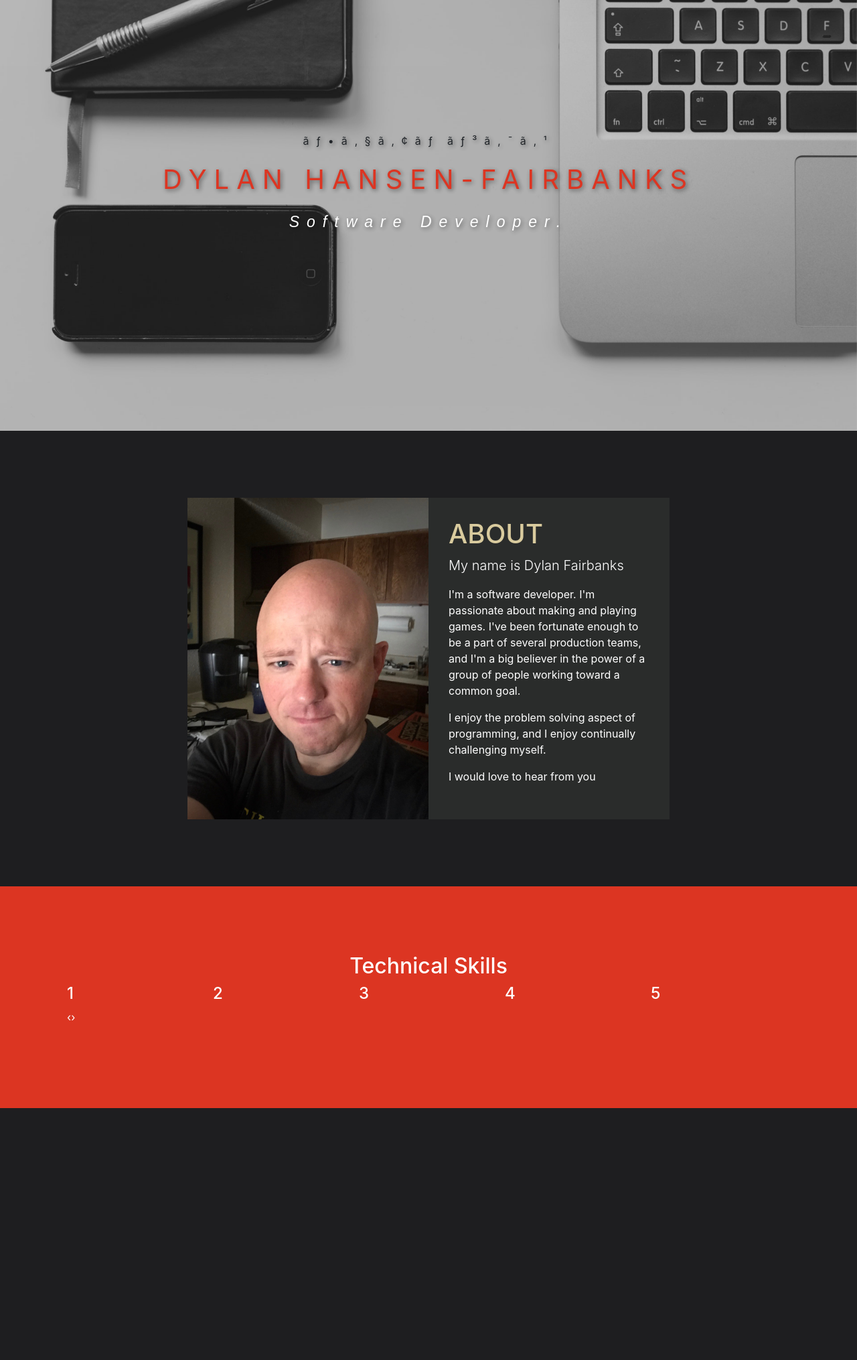
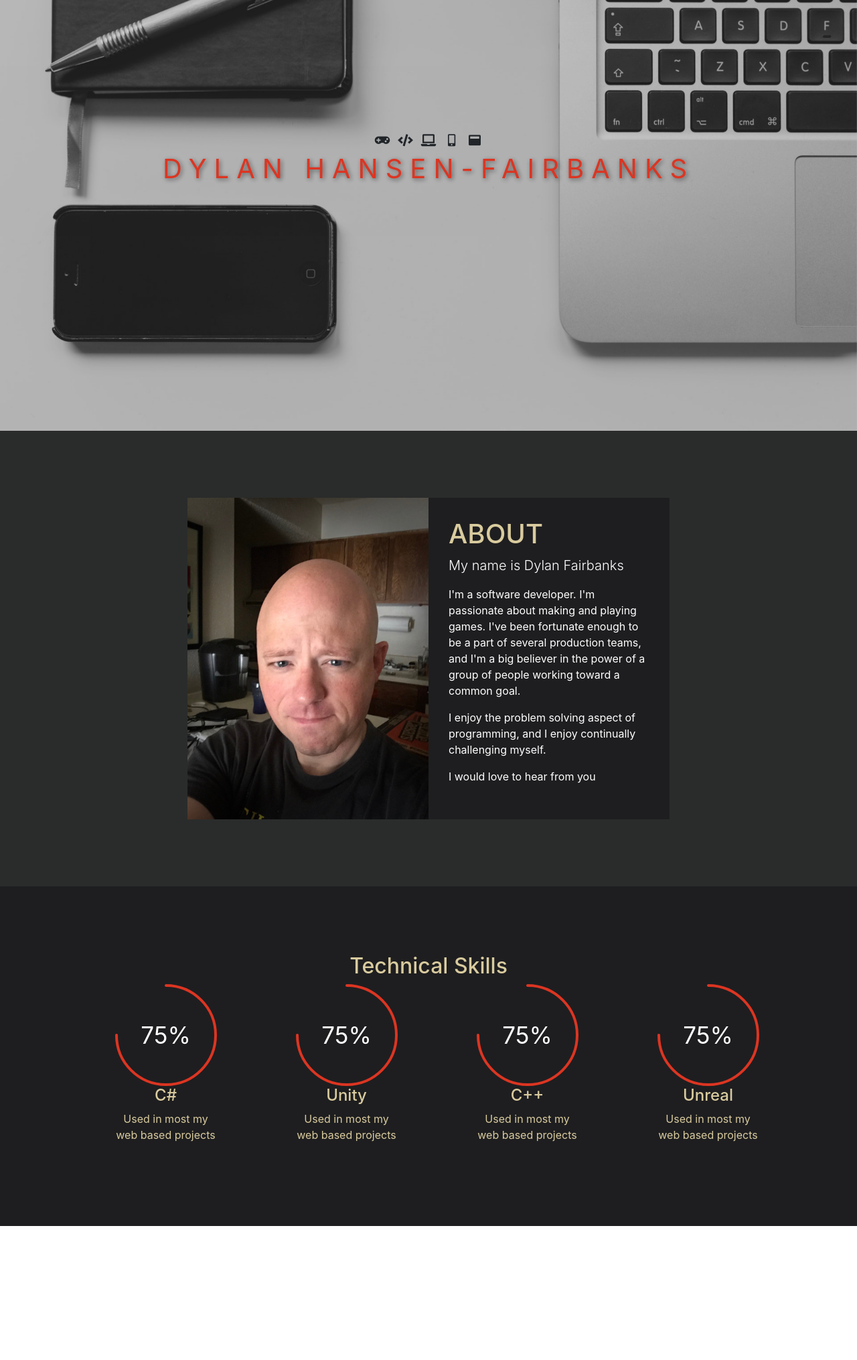
Before and after one commit to dmjusto/myPortfolio, a PHP site: page / in a window 1280 px wide. Shown: the part 157-2187 px from the top of the page at 67% size. Before the commit the page ends 1811 px from the top, so only its background shows below. Run offline with PHP 8.4, Linux system fonts and the light colour scheme; some libraries are stand-ins or nearby versions.

Commit message:
i added font awesome icons to the title section and removed the katakana

```diff
--- a/css/style.css
+++ b/css/style.css
@@ -57,15 +57,48 @@
 
 }
 .aboutSection{
-  background-color: #1E1E20;
+  background-color: #2A2C2B;
 }
 .aboutImage{
   max-width: 100%;
 }
 .skillsSection{
-  background-color: #DC3522
+  background-color: #1E1E20;
+  color: #D9CB9E;
 }
 #aboutBackground{
-  background-color: #2A2C2B;
+  background-color: #1E1E20;
   padding: 30px;
 }
+
+.skill{
+  text-align: center;
+  margin-left: 25px;
+}
+.chart{
+  position: relative;
+  width: 152px;
+  height: 152px;
+  display: inline-block;
+  text-align: center;
+}
+.chart canvas{
+  position: absolute;
+  left: 0;
+  top: 0;
+}
+.chart .percent{
+  color: #fff;
+  line-height: 152px;
+  display: inline-block;
+  font-size: 35px;
+}
+.chart .percent::after{
+  content: '%';
+}
+.owl-nav{
+  text-align: center;
+}
+/* .squareIcon{
+  font-size: 45px;
+} */
--- a/index.html
+++ b/index.html
@@ -6,6 +6,7 @@
     <link rel="stylesheet" type = "text/css" href="css/owl.carousel.min.css">
     <link rel="stylesheet" href="https://stackpath.bootstrapcdn.com/bootstrap/4.3.1/css/bootstrap.min.css" integrity="sha384-ggOyR0iXCbMQv3Xipma34MD+dH/1fQ784/j6cY/iJTQUOhcWr7x9JvoRxT2MZw1T" crossorigin="anonymous">
 
+    <link rel="stylesheet" href="https://use.fontawesome.com/releases/v5.8.1/css/all.css" integrity="sha384-50oBUHEmvpQ+1lW4y57PTFmhCaXp0ML5d60M1M7uH2+nqUivzIebhndOJK28anvf" crossorigin="anonymous">
     <link rel="stylesheet" type = "text/css" href="css/style.css">
 
     <script src="https://ajax.googleapis.com/ajax/libs/jquery/3.3.1/jquery.min.js"></script>
@@ -26,7 +27,15 @@
 
       <div class="titleMessage">
         <div class="heading">
-          <p>フェアバンクス</p>
+          <div class="row icons">
+            <div class="col-md-12">
+              <i class="fas fa-gamepad" style="font-size:18px; width:30px;"></i>
+              <i class="fas fa-code" style="font-size:18px; width:30px;"></i>
+              <i class="fas fa-laptop" style="font-size:18px; width:30px;"></i>
+              <i class="fas fa-mobile-alt" style="font-size:18px; width:30px;"></i>
+              <i class="fas fa-window-maximize" style="font-size:18px; width:30px;"></i>
+            </div>
+          </div>
           <p class ="main">DYLAN HANSEN-FAIRBANKS</p>
           <p class="sub typed" style="font-family:arial;"></p>
         </div>
@@ -67,22 +76,118 @@
 
           <div class="col-md-12 text-center">
             <h2>Technical Skills</h2>
-
           </div>
 
           <div class="owl-carousel owl-theme">
-            <div class="item"><h4>1</h4></div>
-            <div class="item"><h4>2</h4></div>
-            <div class="item"><h4>3</h4></div>
-            <div class="item"><h4>4</h4></div>
-            <div class="item"><h4>5</h4></div>
-            <div class="item"><h4>6</h4></div>
-            <div class="item"><h4>7</h4></div>
-            <div class="item"><h4>8</h4></div>
-            <div class="item"><h4>9</h4></div>
-            <div class="item"><h4>10</h4></div>
-            <div class="item"><h4>11</h4></div>
-            <div class="item"><h4>12</h4></div>
+
+            <div class="skill">
+              <span class="chart" data-percent="75">
+                <span class="percent">75</span>
+                <canvas id="canvas" width="152" height="152"></canvas>
+                <h4>C#</h4>
+                <p>Used in most my web based projects</p>
+              </span>
+            </div>
+
+            <div class="skill">
+              <span class="chart" data-percent="75">
+                <span class="percent">75</span>
+                <canvas id="canvas" width="152" height="152"></canvas>
+                <h4>Unity</h4>
+                <p>Used in most my web based projects</p>
+              </span>
+            </div>
+
+            <div class="skill">
+              <span class="chart" data-percent="75">
+                <span class="percent">75</span>
+                <canvas id="canvas" width="152" height="152"></canvas>
+                <h4>C++</h4>
+                <p>Used in most my web based projects</p>
+              </span>
+            </div>
+
+            <div class="skill">
+              <span class="chart" data-percent="75">
+                <span class="percent">75</span>
+                <canvas id="canvas" width="152" height="152"></canvas>
+                <h4>Unreal</h4>
+                <p>Used in most my web based projects</p>
+              </span>
+            </div>
+
+            <div class="skill">
+              <span class="chart" data-percent="75">
+                <span class="percent">75</span>
+                <canvas id="canvas" width="152" height="152"></canvas>
+                <h4>HTML</h4>
+                <p>Used in most my web based projects</p>
+              </span>
+            </div>
+
+            <div class="skill">
+              <span class="chart" data-percent="75">
+                <span class="percent">75</span>
+                <canvas id="canvas" width="152" height="152"></canvas>
+                <h4>CSS</h4>
+                <p>Used in most my web based projects</p>
+              </span>
+            </div>
+
+            <div class="skill">
+              <span class="chart" data-percent="75">
+                <span class="percent">75</span>
+                <canvas id="canvas" width="152" height="152"></canvas>
+                <h4>MySQL</h4>
+                <p>Used in most my web based projects</p>
+              </span>
+            </div>
+
+            <div class="skill">
+              <span class="chart" data-percent="75">
+                <span class="percent">75</span>
+                <canvas id="canvas" width="152" height="152"></canvas>
+                <h4>PHP</h4>
+                <p>Used in most my web based projects</p>
+              </span>
+            </div>
+
+            <div class="skill">
+              <span class="chart" data-percent="75">
+                <span class="percent">75</span>
+                <canvas id="canvas" width="152" height="152"></canvas>
+                <h4>JavaScript</h4>
+                <p>Used in most my web based projects</p>
+              </span>
+            </div>
+
+            <div class="skill">
+              <span class="chart" data-percent="75">
+                <span class="percent">75</span>
+                <canvas id="canvas" width="152" height="152"></canvas>
+                <h4>JQuery</h4>
+                <p>Used in most my web based projects</p>
+              </span>
+            </div>
+
+            <div class="skill">
+              <span class="chart" data-percent="75">
+                <span class="percent">75</span>
+                <canvas id="canvas" width="152" height="152"></canvas>
+                <h4>Python</h4>
+                <p>Used in most my web based projects</p>
+              </span>
+            </div>
+
+            <div class="skill">
+              <span class="chart" data-percent="75">
+                <span class="percent">75</span>
+                <canvas id="canvas" width="152" height="152"></canvas>
+                <h4>Java</h4>
+                <p>Used in most my web based projects</p>
+              </span>
+            </div>
+
           </div>
 
         </div>
@@ -91,8 +196,15 @@
 
     </div>
 
+    <div id="contact" class="contactSection section">
+      <div class="col-md-12 text-center">
+
+      </div>
+    </div>
+
 
     <script src ="js/jquery.superslides.min.js"></script>
+    <script src ="js/jquery.easypiechart.min.js"></script>
     <script src ="js/owl.carousel.min.js"></script>
     <script src ="js/typed.min.js"></script>
     <script src="https://cdnjs.cloudflare.com/ajax/libs/popper.js/1.14.7/umd/popper.min.js" integrity="sha384-UO2eT0CpHqdSJQ6hJty5KVphtPhzWj9WO1clHTMGa3JDZwrnQq4sF86dIHNDz0W1" crossorigin="anonymous"></script>
--- a/js/script.js
+++ b/js/script.js
@@ -7,28 +7,52 @@ $(document).ready(function(){
   });
 
   var typed = new Typed(".typed" ,{
-    strings: ["Software Developer."],
+    strings: ["Software Developer.","Programer.","Gamer."],
     typeSpeed: 70,
     startDelay: 800,
-    loop: false,
+    loop: true,
     showCursor: false
   });
 
   $('.owl-carousel').owlCarousel({
+    autoplay:true,
+    autoplayTimeout:3000,
     loop:true,
-    margin:10,
-    nav:true,
+    touchDrag:true,
+    items:4,
     responsive:{
         0:{
             items:1
         },
-        600:{
+        480:{
+            items:2
+        },
+        768:{
             items:3
         },
-        1000:{
-            items:5
+        938:{
+            items:4
         }
     }
   });
 
+
+
+   var skillsTopOffset = $(".skillsSection").offset().top;
+   $(window).scroll(function(){
+     if(window.pageYOffset > skillsTopOffset - $(window).height() + 200){
+       $('.chart').easyPieChart({
+            easing: 'easeInOut',
+            barColor: '#DC3522',
+            trackColor: false,
+            scaleColor: false,
+            lineWidth: 4,
+            size: 152,
+            onStep: function(from, to, percent){
+              $(this.el).find('.percent').text(Math.round(percent))
+            }
+        });
+     }
+   })
+
 });
```
Also changed, not shown: js/jquery.easypiechart.min.js (added).
